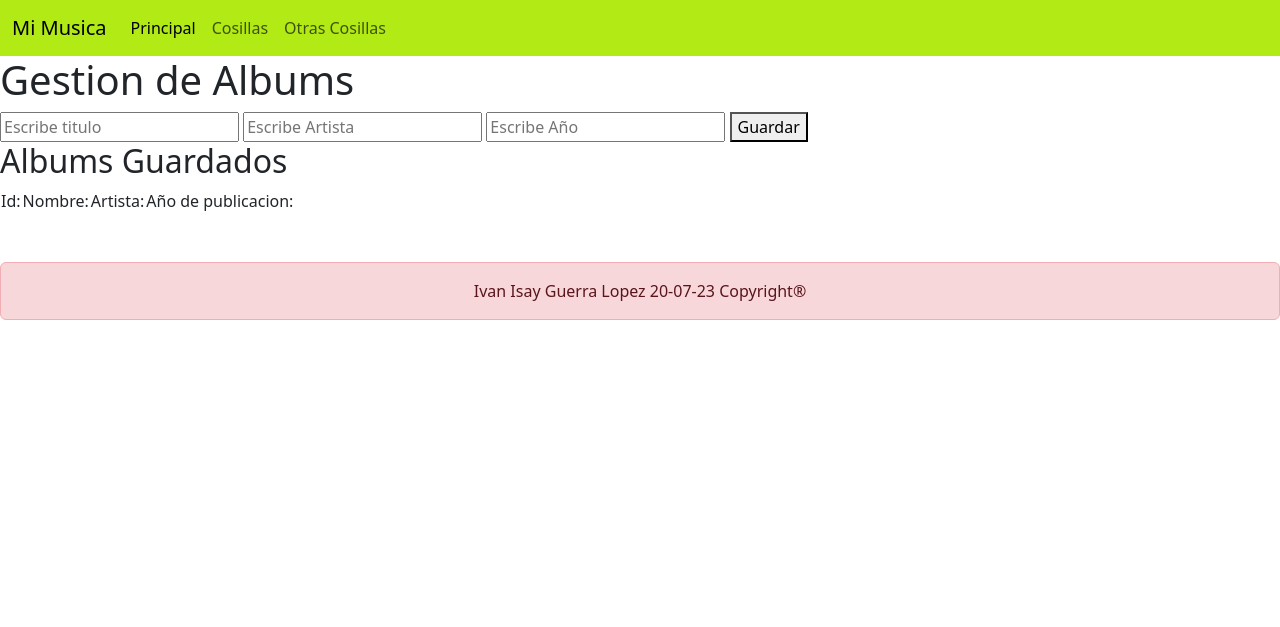
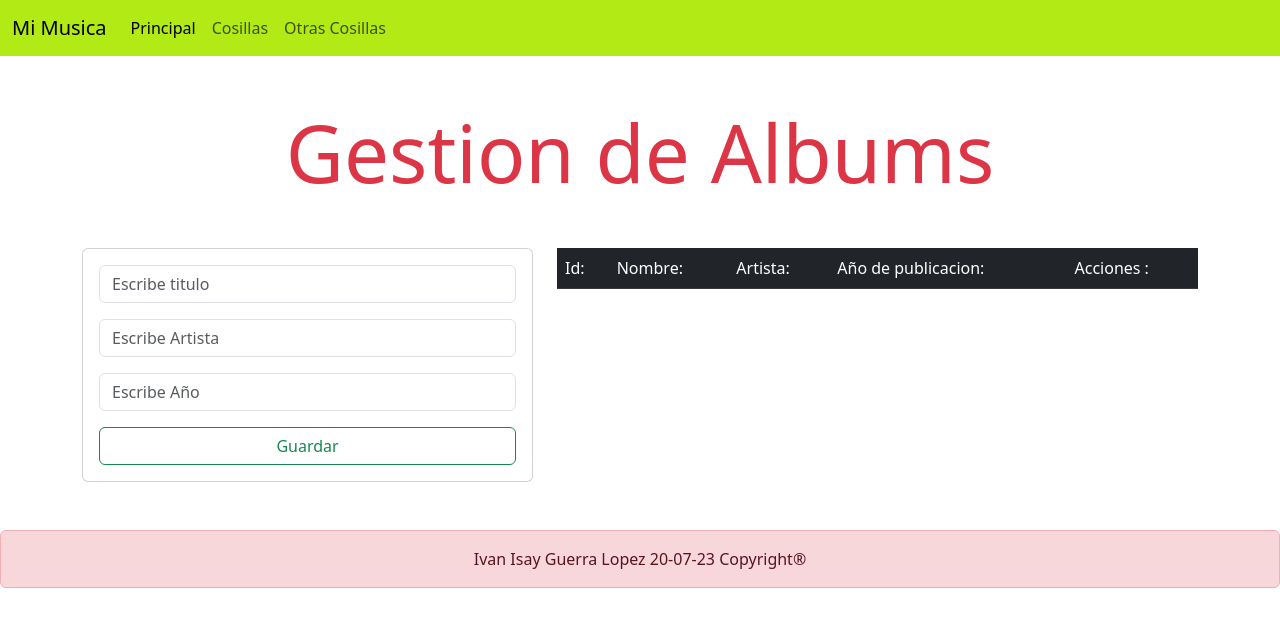
Before and after one commit to IvanIsay/Flask182, a Flask app: page / in a window 1280 px wide. Shown: the top 627 px of the page. Run offline with Flask 3, Linux system fonts and the light colour scheme; data that the repository does not hold is empty; some libraries are stand-ins or nearby versions.

Commit message:
acomodo de form t tabla con bootstrap

```diff
--- a/practicaNo5/templates/index.html
+++ b/practicaNo5/templates/index.html
@@ -14,40 +14,50 @@
 
 
 
-  <h1>Gestion de Albums</h1>
+  <h1 class="display-1 text-center mt-5 mb-5 text-danger">Gestion de Albums</h1>
 
+    <div class="container">
     <div class="row">
-      <div class="col-md-5"></div>
+      <div class="col-md-5">
+        <div class="card card-body">
 
-      <div class="col-md-7"></div>
+            <form action="/guardar" method="POST">
+
+              <div class="mb-3">
+                <input type="text" class="form-control"  name="txtTitulo" placeholder="Escribe titulo">
+              </div>
+
+              <div class="mb-3">
+                 <input type="text" class="form-control" name="txtArtista" placeholder="Escribe Artista">
+              </div>
+
+              <div class="mb-3">
+                <input type="number" class="form-control"  name="txtAnio" placeholder="Escribe Año">
+              </div>
+
+              <div class="d-grid gap-2">
+                <button type="submit" class="btn btn-outline-success"> Guardar </button>
               </div>
 
 
 
-
-
-    <form action="/guardar" method="POST">
-
-        <input type="text" name="txtTitulo" placeholder="Escribe titulo">
-        <input type="text" name="txtArtista" placeholder="Escribe Artista">
-        <input type="number" name="txtAnio" placeholder="Escribe Año">
-
-        <button type="submit"> Guardar </button>
-
           </form>
 
+         </div><!-- card -->
+      </div> <!-- colmun5 -->
 
+      <div class="col-md-7">
 
-    <h2>Albums Guardados</h2>
-
-    <table>
-      <thead>
+            <table class="table table-striped" >
+              <thead class="table-dark">
                 <tr>
-          <td>Id:</td>
+                  <td >Id:</td>
                   <td>Nombre:</td>
                   <td>Artista:</td>
                   <td>Año de publicacion:</td>
+                  <td>Acciones :</td>
                 </tr>
+
               </thead>
 
               <tbody>
@@ -58,14 +68,19 @@
                     <td>{{ alb.2 }}</td>
                     <td>{{ alb.3 }}</td>
                     <td>
-              <a href="/editar/{{ alb.0 }}"> Editar </a>
-              <a href="#"> Eliminar </a>
+                      <a href="/editar/{{ alb.0 }}" class="btn btn-warning"> <i class="bi bi-pencil-square"></i> </a>
+                      <a href="#"  class="btn btn-danger"> <i class="bi bi-trash"></i> </a>
                     </td>
                   </tr>
                 {%endfor %}
               </tbody>
 
             </table>
+      </div> <!-- colmn7 -->
+
+    </div> <!--row-->
+
+  </div><!-- container -->
 
 
 {%endblock%}
--- a/practicaNo5/templates/plantilla.html
+++ b/practicaNo5/templates/plantilla.html
@@ -6,7 +6,7 @@
     <meta charset="UTF-8">
     <meta name="viewport" content="width=device-width, initial-scale=1.0">
     <link href="https://cdn.jsdelivr.net/npm/bootstrap@5.3.0/dist/css/bootstrap.min.css" rel="stylesheet" integrity="sha384-9ndCyUaIbzAi2FUVXJi0CjmCapSmO7SnpJef0486qhLnuZ2cdeRhO02iuK6FUUVM" crossorigin="anonymous">
-
+    <link rel="stylesheet" href="https://cdn.jsdelivr.net/npm/bootstrap-icons@1.10.5/font/bootstrap-icons.css">
     <title>Mi Plantilla </title>
 </head>
 
```
Lines whose indentation alone changed are shown as unchanged.
